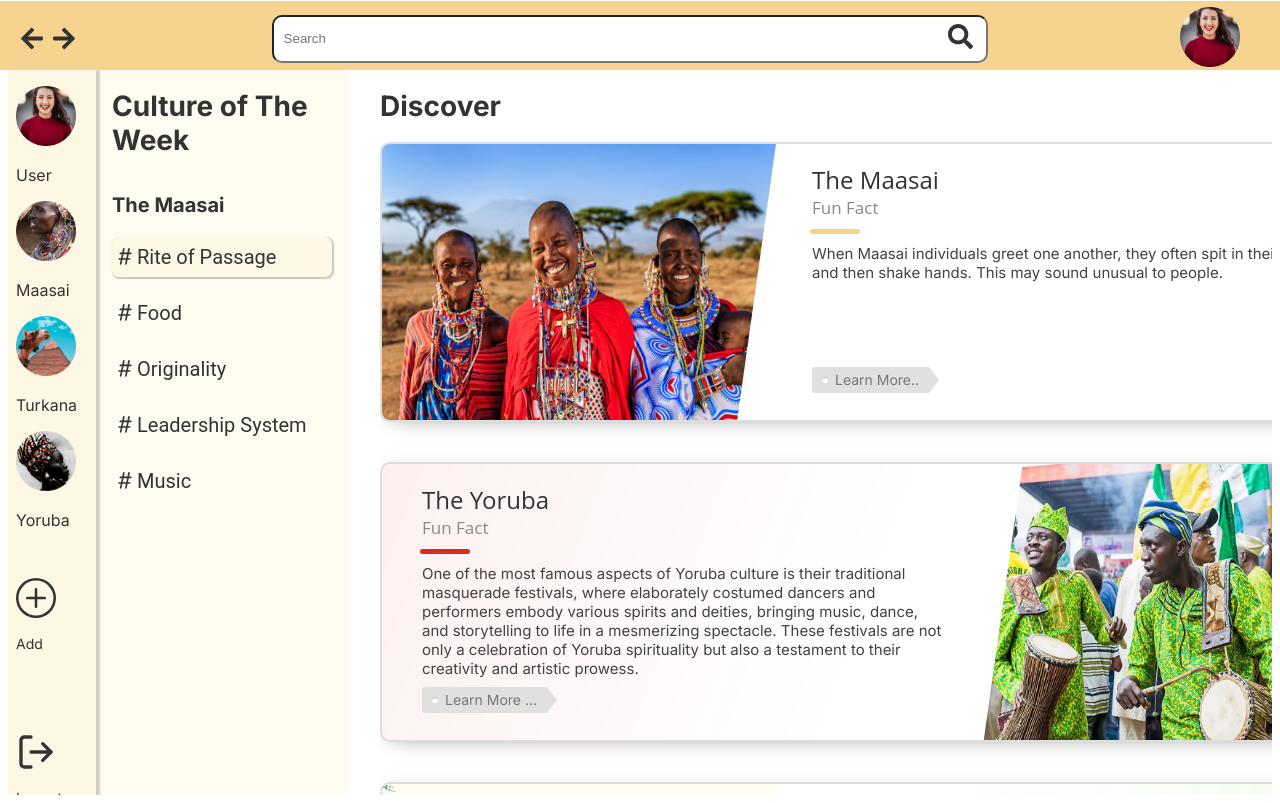
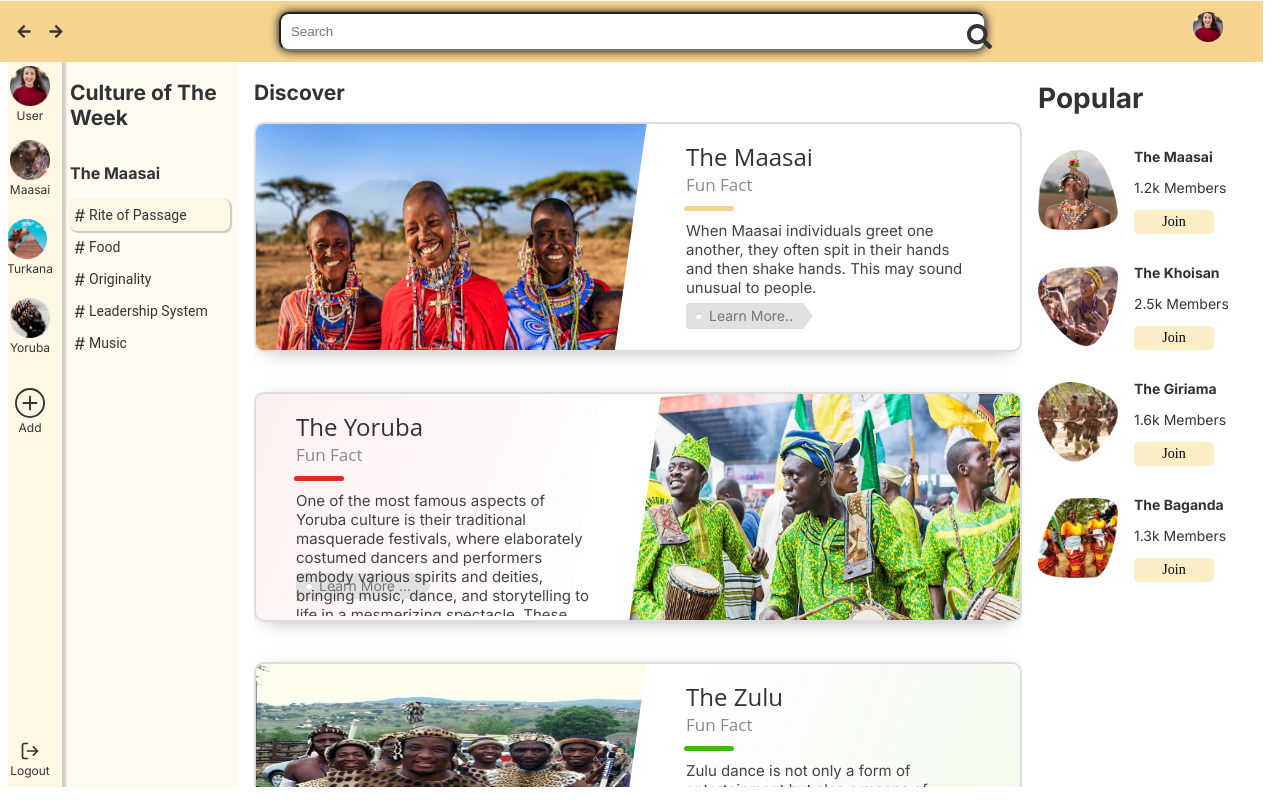
Before and after one commit to jason2000-cpu/tamaduni, a Next.js app: page / in a window 1280 px wide. Built offline with nearby package versions, Linux system fonts and the light colour scheme.

Commit message:
alinged components

```diff
--- a/src/Components/Active_community/ActiveComm.css
+++ b/src/Components/Active_community/ActiveComm.css
@@ -2,18 +2,19 @@
 .activeComm {
     /* border: 2px solid black; */
     height: 100%;
-    padding: 0 1rem;
+    padding: 0 .5rem;
+    width: 10rem;
     background-color: rgba(246, 212, 114, .1);
 }
 
 .topics{
-    margin-bottom: 1rem;
+    /* margin-bottom: .3rem; */
     display: flex;
     align-items: center;
-    height:2.5rem;
-    width: 11em;
+    height:2rem;
+    width: 10rem;
     font-family: 'Roboto', sans-serif;
-    font-size: 20px;
+    font-size: 14px;
 }
 
 .active {
--- a/src/Components/Active_community/ActiveComm.js
+++ b/src/Components/Active_community/ActiveComm.js
@@ -7,35 +7,35 @@ import {BsHash} from 'react-icons/bs'
 function ActiveComm() {
   return (
     <div className='activeComm'>
-        <h1 style={{paddingBottom:"1rem"}}>Culture of The Week</h1>
-        <h3 style={{fontSize:"20px"}}> The Maasai</h3>
+        <h2 style={{paddingBottom:"1rem"}}>Culture of The Week</h2>
+        <h3 style={{fontSize:"16px"}}> The Maasai</h3>
         <div className="topics active" >
             <div className='hashIcon'>
-                <BsHash size="25" className='hash'/>
+                <BsHash size="19" className='hash'/>
             </div>
             <p>Rite of Passage</p>
         </div>
         <div className='topics'>
             <div style={{display:"flex", alignItems:"center"}}>
-                <BsHash size="25" className='hash'/>
+                <BsHash size="19" className='hash'/>
             </div>
             <p>Food</p>
         </div>
         <div className='topics'>
             <div style={{display:"flex", alignItems:"center"}}>
-                <BsHash size="25" className='hash'/>
+                <BsHash size="19" className='hash'/>
             </div>
             <p>Originality</p>
         </div>
         <div className='topics'>
             <div style={{display:"flex", alignItems:"center"}}>
-                <BsHash size="25" className='hash'/>
+                <BsHash size="19" className='hash'/>
             </div>
             <p>Leadership System</p>
         </div>
         <div className='topics'>
              <div style={{display:"flex", alignItems:"center"}}>
-                <BsHash size="25" className='hash'/>
+                <BsHash size="19" className='hash'/>
             </div>
             <p>Music</p>
         </div>
--- a/src/Components/Discover/Discover.css
+++ b/src/Components/Discover/Discover.css
@@ -5,9 +5,12 @@
     font-size: 14px;
   }
   .projcard-container {
-    margin: 0 0 50px 0;
+    /* margin: 0 0 50rem 0; */
     height: 85vh;
     overflow: scroll;
+    margin-left: 1rem;
+    /* margin-right: auto; */
+    width: 60vw;
   }
 
   /* For WebKit (Chrome, Safari) */
@@ -25,15 +28,11 @@
   .projcard-container * {
     box-sizing: border-box;
   }
-  .projcard-container {
-    margin-left: 2rem;
-    margin-right: auto;
-    width: 1000px;
-  }
+
   .projcard {
     position: relative;
     width: 100%;
-    height: 280px;
+    height: 230px;
     margin-bottom: 40px;
     border-radius: 10px;
     /* background-color:rgba(217, 217, 217, .5); */
--- a/src/Components/Discover/Discover2.js
+++ b/src/Components/Discover/Discover2.js
@@ -4,9 +4,9 @@ import './Discover.css'
 
 function Discover2() {
   return (
-    <div >
-      <div style={{paddingLeft:"2rem"}}>
-        <h1>Discover</h1>
+    <div>
+      <div style={{paddingLeft:"1rem"}}>
+        <h2>Discover</h2>
       </div>
         <div className="projcard-container">
         <div className="projcard projcard-blue">
--- a/src/Components/Poular_Communities/Popular.css
+++ b/src/Components/Poular_Communities/Popular.css
@@ -4,8 +4,13 @@
   .pop-card{
     /* border: 2px solid black; */
     display: flex;
+    align-items: center;
     margin-bottom: 1rem;
-    width: 100%;
+    /* width: 100%; */
+  }
+
+  .pop-card-img{
+    margin-top: 1rem;
   }
 
   .pop-card-btn{
@@ -14,6 +19,6 @@
     background-color:rgba(246, 212, 114, .4);
     border-radius:5px;
     border:none;
-    font-size:18px;
+    font-size:14px;
     font-family: 'Elephant';
   }
--- a/src/Components/Poular_Communities/Popular.js
+++ b/src/Components/Poular_Communities/Popular.js
@@ -6,19 +6,19 @@ import "./Popular.css"
 
 function Popular() {
   return (
-    <div style={{width:"100%", marginLeft:"2.5rem"}}>
+    <div style={{marginLeft:"1rem"}}>
       <div>
-        <h1 style={{width:"100%"}}>Popular</h1>
+        <h1 >Popular</h1>
       </div>
       <div className='pop-comm'>
           <div className='pop-card'>
             <div className='pop-card-img'>
-               <Image src='/image/elipse_maasai.png' width={150} height={150} />
+               <Image src='/image/elipse_maasai.png' width={80} height={80} />
             </div>
             <div className='pop-card-text' style={{marginLeft:"1rem"}}>
-                   <p style={{fontSize:"20px", fontWeight:"bold"}}>The Maasai</p>
+                   <p style={{fontSize:"14px", fontWeight:"bold"}}>The Maasai</p>
                    {/* <div style={{}}> */}
-                     <p style={{fontSize:"20px"}}>1.2k Members</p>
+                     <p style={{fontSize:"14px"}}>1.2k Members</p>
                    {/* </div> */}
                    <button  className="pop-card-btn">Join</button>
             </div>
@@ -26,12 +26,12 @@ function Popular() {
 
           <div className='pop-card'>
             <div className='pop-card-img'>
-               <Image src='/image/elipse_khoisan1.png' width={150} height={150} />
+               <Image src='/image/elipse_khoisan1.png' width={80} height={80} />
             </div>
             <div className='pop-card-text' style={{marginLeft:"1rem"}}>
-                   <p style={{fontSize:"20px", fontWeight:"bold"}}>The Khoisan</p>
+                   <p style={{fontSize:"14px", fontWeight:"bold"}}>The Khoisan</p>
                    {/* <div style={{}}> */}
-                     <p style={{fontSize:"20px"}}>2.5k Members</p>
+                     <p style={{fontSize:"14px"}}>2.5k Members</p>
                    {/* </div> */}
                    <button  className="pop-card-btn">Join</button>
             </div>
@@ -39,12 +39,12 @@ function Popular() {
 
           <div className='pop-card'>
             <div className='pop-card-img'>
-               <Image src='/image/elipse_yoruba.png' width={150} height={150} />
+               <Image src='/image/elipse_yoruba.png' width={80} height={80} />
             </div>
             <div className='pop-card-text' style={{marginLeft:"1rem"}}>
-                   <p style={{fontSize:"20px", fontWeight:"bold"}}>The Giriama</p>
+                   <p style={{fontSize:"14px", fontWeight:"bold"}}>The Giriama</p>
                    {/* <div style={{}}> */}
-                     <p style={{fontSize:"20px"}}>1.6k Members</p>
+                     <p style={{fontSize:"14px"}}>1.6k Members</p>
                    {/* </div> */}
                    <button  className="pop-card-btn">Join</button>
             </div>
@@ -53,12 +53,12 @@ function Popular() {
 
           <div className='pop-card'>
             <div className='pop-card-img'>
-               <Image src='/image/elipse_baganda.png' width={150} height={150} />
+               <Image src='/image/elipse_baganda.png' width={80} height={80} />
             </div>
             <div className='pop-card-text' style={{marginLeft:"1rem"}}>
-                   <p style={{fontSize:"20px", fontWeight:"bold"}}>The Baganda</p>
+                   <p style={{fontSize:"14px", fontWeight:"bold"}}>The Baganda</p>
                    {/* <div style={{}}> */}
-                     <p style={{fontSize:"20px"}}>1.3k Members</p>
+                     <p style={{fontSize:"14px"}}>1.3k Members</p>
                    {/* </div> */}
                    <button  className="pop-card-btn">Join</button>
             </div>
--- a/src/Components/SearchBar/SearchBar.css
+++ b/src/Components/SearchBar/SearchBar.css
@@ -1,9 +1,9 @@
 .searchBar {
     margin-top: -7px;
     margin-left: -8px;
-    padding-top: 6px;
+    padding: .7rem 0rem .7rem 0rem;
     background-color: #F6D490;
-    width: 100vw;
+    width: 98.7vw;
     display: flex;
     justify-content: space-between;
 }
@@ -14,8 +14,7 @@
     padding: 10px;
     width: 100%;
     justify-content: flex-end ;
-    height: 1.5rem;
-    /* box-shadow: 0px 0px 10px 0px #000000; */
+    box-shadow: 0px 0px 10px 0px #000000;
 }
 .search {
     width: 56%;
@@ -24,9 +23,9 @@
 }
 .search-icon{
     position: absolute;
-    size: 10rem;
+    /* size: 1rem; */
     top:3%;
-    right: 24%;
+    right: 22.5%;
 }
 
 .NavIcons{
@@ -34,7 +33,7 @@
     /* justify-content: space-between; */
     align-items: center;
     /* width: 20%; */
-    margin-left: 1rem;
+    margin-left: .5rem;
 }
 .NavIcons .arrowLeft, .NavIcons .arrowRight{
     width: 2rem;
@@ -45,7 +44,7 @@
     cursor: pointer;
     color: rebeccapurple;
 }
-.user {
+.user-profile {
     margin-right: 2.5rem;
     /* border: 2px solid black; */
 }
--- a/src/Components/SearchBar/SearchBar.js
+++ b/src/Components/SearchBar/SearchBar.js
@@ -14,8 +14,8 @@ function SearchBar() {
   return (
     <div className='searchBar'>
         <div className='NavIcons'>
-            <FaArrowLeft size="25" className='arrowLeft'/>
-            <FaArrowRight size="25" className='arrowRight'/>
+            <FaArrowLeft size="15" className='arrowLeft'/>
+            <FaArrowRight size="15" className='arrowRight'/>
         </div>
         <div className='search'>
             <input type="text" placeholder="Search" />
@@ -23,8 +23,8 @@ function SearchBar() {
                 <FaSearch size="25" className='search-icon'/>
            </div>
         </div>
-        <div className='user'>
-            <Image src="/image/user.png" alt="user" width={60} height={60} className='img' />
+        <div className='user-profile'>
+            <Image src="/image/user.png" alt="user" width={30} height={30} className='img' />
         </div>
     </div>
   )
--- a/src/Components/User_Communities/UserComm.css
+++ b/src/Components/User_Communities/UserComm.css
@@ -1,32 +1,59 @@
 .side{
     /* border: 2px solid black; */
     box-shadow: 2px 2px 2px 2px rgba(0, 0, 0, 0.2);
-    padding-top: 1rem;
-    display: inline-block;
+    padding-top: .2rem;
+    display: flex;
+    flex-direction: column;
     height: 100%;
-    padding-left: 1rem;
-    margin-left: -8px;
-    width: 5rem;
+    margin-left: -10px;
+    width: 4rem;
     background-color: rgba(246, 212, 114, .2);
-    /* justify-content: space-between; */
-    /* align-items: space-between; */
-
+    align-items: center;
 }
 
 .userComm {
-    margin-bottom: 3rem;
+    /* border: 2px solid black; */
+    display: flex;
+    width: 100%;
+    flex-direction: column;
+    align-items: center;
+    justify-content: space-between;
 }
-.userComm p{
-    font-size: 16px
+.comm {
+    margin: 5px 0px;
+    cursor: pointer;
+}
+.side p{
+    font-size: 12px;
+}
+
+.user-name, .logout-text, .add{
+    margin-top: -1px;
+    display: flex;
+    /* border: 2px solid black; */
+    justify-content: center;
+}
+
+
+.comm-icons{
+    /* border: 2px solid black; */
+    display: flex;
+    flex-direction: column;
+    align-items: center;
+    justify-content: space-between;
+    height: 60%;
+    margin-top: 1rem;
+    /* width: 100%; */
+}
+.addComm{
+    /* border: 2px solid black; */
 }
 
 .logout{
-    margin-top: 5rem;
-    /* margin-left: 1rem; */
-    width: 3rem;
-    height: 3rem;
-    /* border-radius: 50%; */
-    /* background-color: #F6D490; */
-    /* border: 2px solid black; */
     cursor: pointer;
 }
+
+.logout-icon{
+    /* border: 2px solid black; */
+    width: 2.5rem;
+}
--- a/src/Components/User_Communities/UserComm.js
+++ b/src/Components/User_Communities/UserComm.js
@@ -11,30 +11,33 @@ function UserComm() {
     <div className='side'>
         <div className='userComm'>
             <div className='user'>
-                <Image src="/image/user.png" alt="user" width={60} height={60} className='img' />
+                <Image src="/image/user.png" alt="user" width={40} height={40} className='img' />
                 <p className='user-name'>User</p>
             </div>
-            <div>
-                <Image src="/image/maasai.png" alt="user" width={60} height={60} className='img' />
+            <div className='comm'>
+                <Image src="/image/maasai.png" alt="user" width={40} height={40} className='img' />
                 <p className='user-name'>Maasai</p>
             </div>
-            <div>
-                <Image src="/image/turkana.png" alt="user" width={60} height={60} className='img' />
+            <div className='comm'>
+                <Image src="/image/turkana.png" alt="user" width={40} height={40} className='img' />
                 <p className='user-name'>Turkana</p>
             </div>
-            <div>
-                <Image src="/image/yoruba.png" alt="user" width={60} height={60} className='img' />
+            <div className='comm'>
+                <Image src="/image/yoruba.png" alt="user" width={40} height={40} className='img' />
                 <p className='user-name'>Yoruba</p>
             </div>
         </div>
-        <div className='addComm'>
-            <BsPlusCircle size="40" className='add-icon'/>
-            <p className='add'>Add </p>
-        </div>
 
-        <div className='logout'>
-            <FiLogOut size="40" className='logout-icon'/>
-            <p className='logout-text'>Logout</p>
+        <div className='comm-icons'>
+            <div className='addComm'>
+                <BsPlusCircle size="30" className='add-icon'/>
+                <p className='add'>Add </p>
+            </div>
+
+            <div className='logout'>
+                <FiLogOut size="20" className='logout-icon'/>
+                <p className='logout-text'>Logout</p>
+            </div>
         </div>
     </div>
   )
```
Also changed, not shown: src/Components/Home/index.js (line endings or trailing spaces), 1 other file (tests, documents, lock files or other folders).
